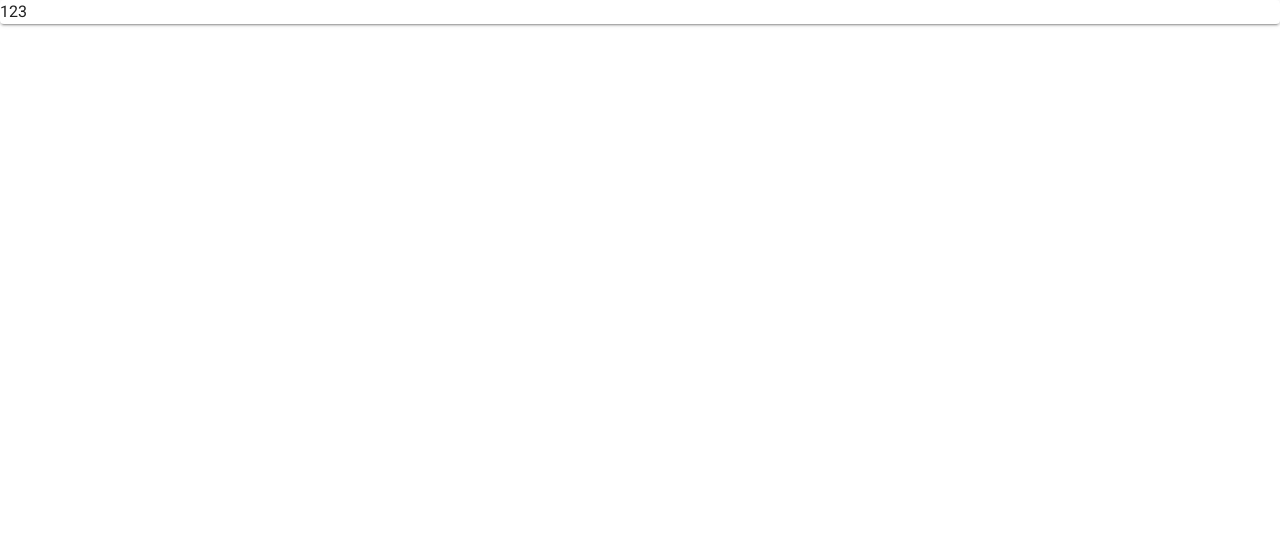
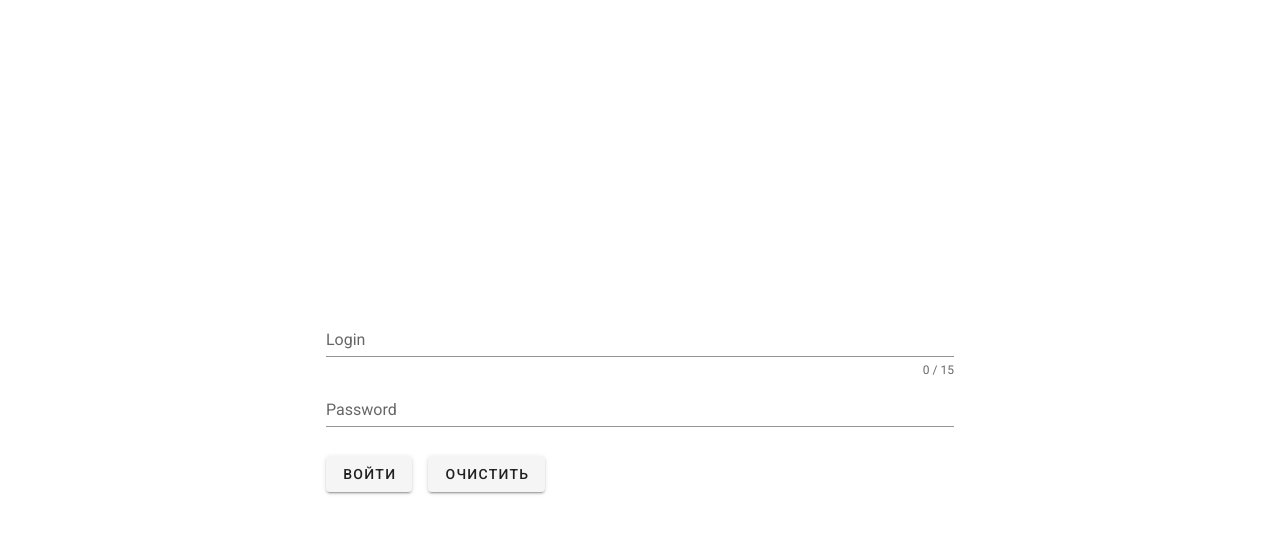
Before and after one commit to temalead/Social8, a Vue app in the folder src/front/: page / in a window 1280 px wide. Shown: the top 534 px of the page. Built offline with nearby package versions, Linux system fonts and the light colour scheme.

Commit message:
add validated auth form

```diff
--- a/package.json
+++ b/package.json
@@ -1,5 +1,8 @@
 {
   "devDependencies": {
     "vue-cli-plugin-vuetify": "~2.4.2"
+  },
+  "dependencies": {
+    "vuelidate": "^0.7.6"
   }
 }
--- a/src/front/src/views/Main.vue
+++ b/src/front/src/views/Main.vue
@@ -1,12 +1,97 @@
 <template>
-  <div>
-    <v-card>123</v-card>
-  </div>
+  <v-row class="align-center justify-center">
+    <v-col cols="6">
+      <form>
+        <v-text-field
+          v-model="login"
+          :error-messages="loginErrors"
+          :counter="15"
+          label="Login"
+          required
+          @input="$v.login.$touch()"
+          @blur="$v.login.$touch()"
+        ></v-text-field>
+        <v-text-field
+          v-model="password"
+          :error-messages="passwordErrors"
+          label="Password"
+          required
+          @input="$v.password.$touch()"
+          @blur="$v.password.$touch()"
+          class="mb-2"
+        ></v-text-field>
+
+        <v-btn class="mr-4" @click="submit"> Войти </v-btn>
+        <v-btn @click="clear"> Очистить </v-btn>
+      </form>
+    </v-col>
+  </v-row>
 </template>
 
 <script>
+import { validationMixin } from "vuelidate";
+import { required, maxLength, minLength } from "vuelidate/lib/validators";
+
 export default {
   name: "Main",
+  mixins: [validationMixin],
+  validations: {
+    login: { required, maxLength: maxLength(15) },
+    password: {
+      required,
+      valid: function (value) {
+        // const containsUppercase = /[A-Z]/.test(value);
+        // const containsLowercase = /[a-z]/.test(value);
+        const containsNumber = /[0-9]/.test(value);
+        const containsSpecial = /[#?!@$%^&*-]/.test(value);
+        const constainsDoubleAp = /["]/.test(value);
+        return containsNumber && containsSpecial && !constainsDoubleAp;
+      },
+      minLength: minLength(10),
+      maxLength: maxLength(30),
+    },
+  },
+  data: () => ({
+    login: "",
+    password: "",
+  }),
+
+  computed: {
+    loginErrors() {
+      const errors = [];
+      if (!this.$v.login.$dirty) return errors;
+      !this.$v.login.maxLength &&
+        errors.push("Login must be at most 15 characters long");
+      !this.$v.login.required && errors.push("Login is required.");
+      return errors;
+    },
+    passwordErrors() {
+      const errors = [];
+      let pass = this.$v.password;
+      if (!pass.$dirty) return errors;
+      if (!pass.valid)
+        errors.push(
+          "Password must include numbers and special symbols(#?!@$%^&*-)"
+        );
+      if (!pass.minLength || !pass.maxLength)
+        errors.push("Password must be between 10 and 25 symbols");
+      !pass.required && errors.push("Password is required");
+      return errors;
+    },
+  },
+
+  methods: {
+    submit() {
+      this.$v.$touch();
+    },
+    clear() {
+      this.$v.$reset();
+      this.name = "";
+      this.email = "";
+      this.select = null;
+      this.checkbox = false;
+    },
+  },
 };
 </script>
 
--- a/src/front/vue.config.js
+++ b/src/front/vue.config.js
@@ -1,3 +1,13 @@
 module.exports = {
   transpileDependencies: ["vuetify"],
+  devServer: {
+    port: 3000,
+    proxy: {
+      '/api': {
+        target: 'http://localhost:8080',
+        ws: true,
+        changeOrigin: true
+      }
+    }
+  }
 };
```
Also changed, not shown: 1 other file (tests, documents, lock files or other folders).
